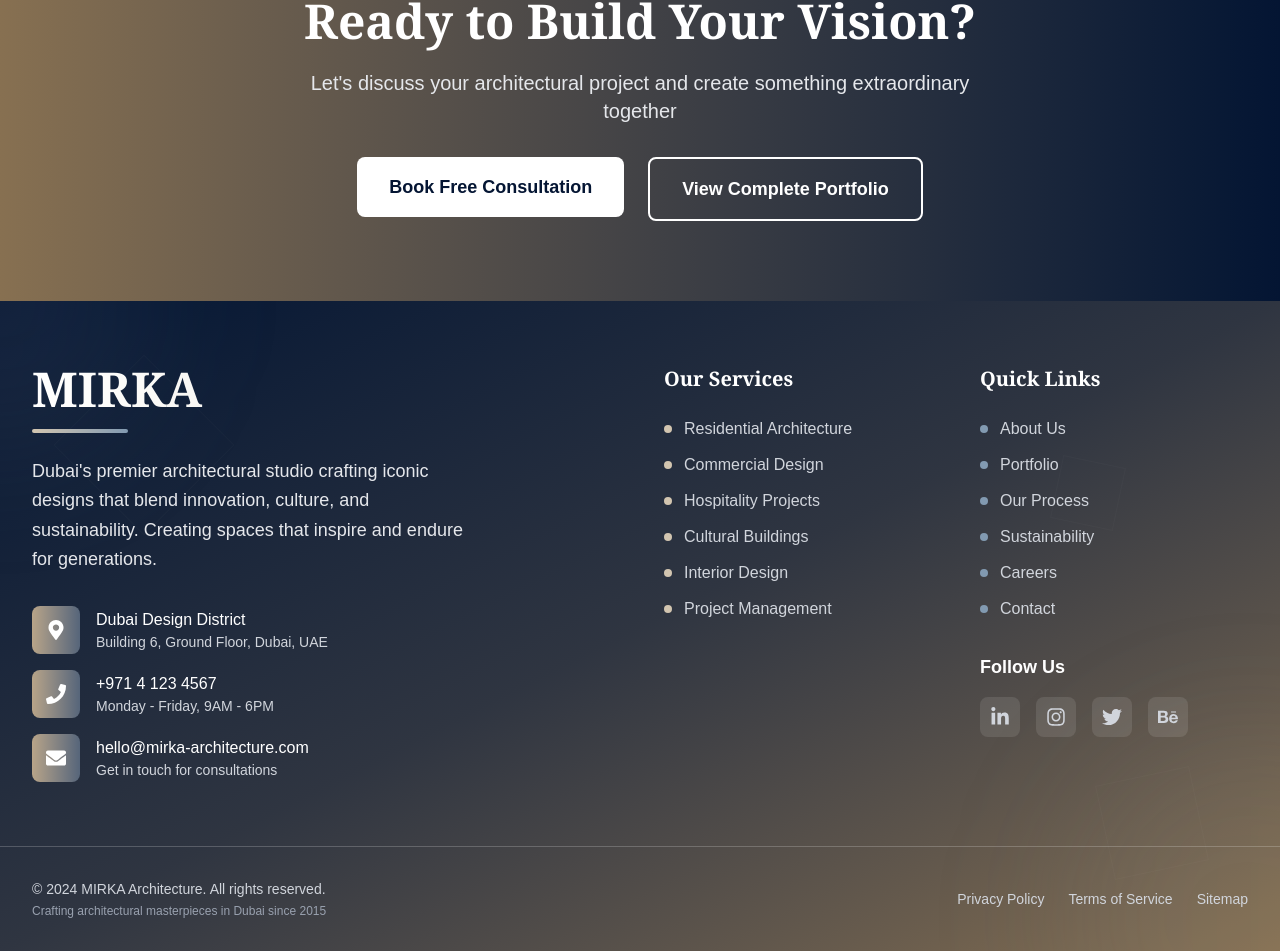
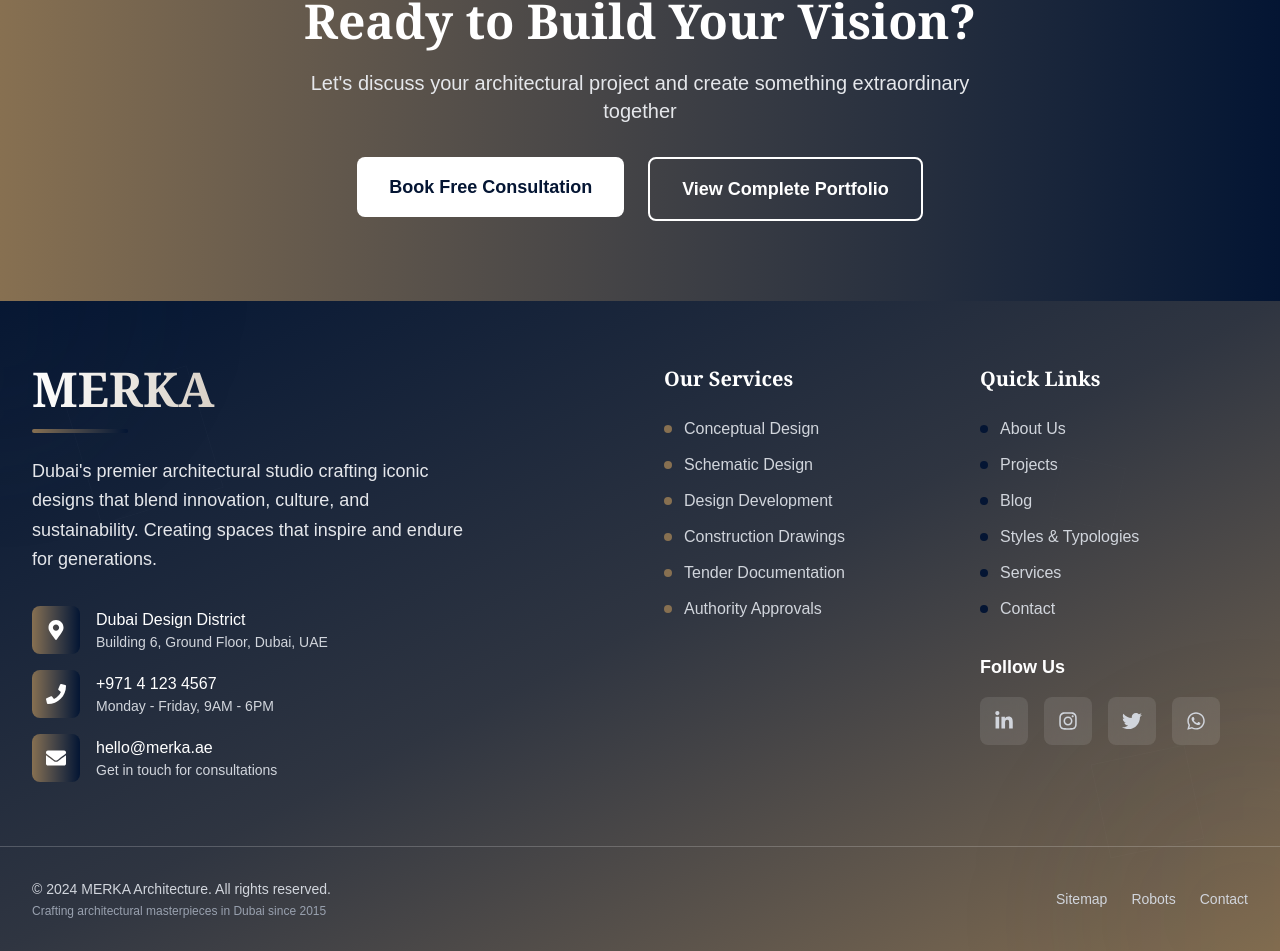
Before and after one commit to alisaghir1/merka, a Next.js app in the folder merka/: page / in a window 1280 px wide. Shown: the part 4201-5152 px from the top of the page. Built offline with nearby package versions, Linux system fonts and the light colour scheme; a web font is replaced by a local one.

Commit message:
edited the the footer again

```diff
--- a/merka/app/components/Footer.js
+++ b/merka/app/components/Footer.js
@@ -1,18 +1,19 @@
-import { FaLinkedinIn, FaInstagram, FaTwitter, FaBehance, FaMapMarkerAlt, FaPhone, FaEnvelope } from 'react-icons/fa'
+import { FaLinkedinIn, FaInstagram, FaTwitter, FaWhatsapp, FaMapMarkerAlt, FaPhone, FaEnvelope } from 'react-icons/fa'
+import Link from 'next/link'
 
 export default function Footer() {
   return (
-    <footer className="relative bg-gradient-to-br from-primary-900 via-primary-800 to-secondary-900 text-white overflow-hidden">
+    <footer className="relative bg-gradient-to-br from-[#041533] via-[#2f3541] to-[#877051] text-white overflow-hidden">
       {/* Animated Background Elements */}
       <div className="absolute inset-0 overflow-hidden">
-        <div className="absolute -top-40 -left-40 w-80 h-80 bg-gradient-to-r from-secondary-500/10 to-primary-500/10 rounded-full blur-3xl"></div>
-        <div className="absolute -bottom-40 -right-40 w-96 h-96 bg-gradient-to-r from-primary-500/10 to-secondary-500/10 rounded-full blur-3xl"></div>
+        <div className="absolute -top-40 -left-40 w-80 h-80 bg-gradient-to-r from-[#877051]/10 to-[#041533]/10 rounded-full blur-3xl animate-pulse"></div>
+        <div className="absolute -bottom-40 -right-40 w-96 h-96 bg-gradient-to-r from-[#041533]/10 to-[#877051]/10 rounded-full blur-3xl animate-pulse delay-1000"></div>
 
         {/* Architectural Grid Pattern */}
         <div className="absolute inset-0 opacity-10">
-          <div className="absolute top-20 left-20 w-32 h-32 border border-white/20 rotate-45"></div>
-          <div className="absolute bottom-20 right-20 w-24 h-24 border border-white/20 -rotate-12"></div>
-          <div className="absolute top-40 right-40 w-16 h-16 border border-white/20 rotate-12"></div>
+          <div className="absolute top-20 left-20 w-32 h-32 border border-white/20 rotate-45 animate-spin" style={{animationDuration: '20s'}}></div>
+          <div className="absolute bottom-20 right-20 w-24 h-24 border border-white/20 -rotate-12 animate-bounce" style={{animationDuration: '3s'}}></div>
+          <div className="absolute top-40 right-40 w-16 h-16 border border-white/20 rotate-12 animate-pulse" style={{animationDuration: '4s'}}></div>
         </div>
       </div>
 
@@ -24,43 +25,45 @@ export default function Footer() {
             {/* Company Info */}
             <div className="lg:col-span-2">
               <div className="mb-8">
-                <h2 className="text-4xl md:text-5xl font-serif font-bold mb-4 bg-gradient-to-r from-white to-secondary-200 bg-clip-text text-transparent">
-                  MIRKA
-                </h2>
-                <div className="w-24 h-1 bg-gradient-to-r from-secondary-400 to-primary-400 rounded-full mb-6"></div>
+                <Link href="/" className="block">
+                  <h2 className="text-4xl md:text-5xl font-serif font-bold mb-4 bg-gradient-to-r from-white to-[#877051] bg-clip-text text-transparent hover:scale-105 transition-transform duration-300 cursor-pointer">
+                    MERKA
+                  </h2>
+                </Link>
+                <div className="w-24 h-1 bg-gradient-to-r from-[#877051] to-[#041533] rounded-full mb-6"></div>
                 <p className="text-lg text-gray-200 leading-relaxed max-w-md">
-                  Dubai's premier architectural studio crafting iconic designs that blend innovation, culture, and sustainability. Creating spaces that inspire and endure for generations.
+                  Dubai&apos;s premier architectural studio crafting iconic designs that blend innovation, culture, and sustainability. Creating spaces that inspire and endure for generations.
                 </p>
               </div>
 
               {/* Contact Info */}
               <div className="space-y-4">
                 <div className="flex items-center group cursor-pointer">
-                  <div className="w-12 h-12 bg-gradient-to-r from-secondary-600 to-primary-600 rounded-lg flex items-center justify-center mr-4 group-hover:scale-110 transition-transform duration-300">
+                  <div className="w-12 h-12 bg-gradient-to-r from-[#877051] to-[#041533] rounded-lg flex items-center justify-center mr-4 group-hover:scale-110 group-hover:rotate-3 transition-all duration-300">
                     <FaMapMarkerAlt className="w-5 h-5 text-white" />
                   </div>
                   <div>
-                    <p className="text-white font-medium">Dubai Design District</p>
+                    <p className="text-white font-medium group-hover:text-[#877051] transition-colors duration-300">Dubai Design District</p>
                     <p className="text-gray-300 text-sm">Building 6, Ground Floor, Dubai, UAE</p>
                   </div>
                 </div>
 
                 <div className="flex items-center group cursor-pointer">
-                  <div className="w-12 h-12 bg-gradient-to-r from-secondary-600 to-primary-600 rounded-lg flex items-center justify-center mr-4 group-hover:scale-110 transition-transform duration-300">
+                  <div className="w-12 h-12 bg-gradient-to-r from-[#877051] to-[#041533] rounded-lg flex items-center justify-center mr-4 group-hover:scale-110 group-hover:rotate-3 transition-all duration-300">
                     <FaPhone className="w-5 h-5 text-white" />
                   </div>
                   <div>
-                    <p className="text-white font-medium">+971 4 123 4567</p>
+                    <p className="text-white font-medium group-hover:text-[#877051] transition-colors duration-300">+971 4 123 4567</p>
                     <p className="text-gray-300 text-sm">Monday - Friday, 9AM - 6PM</p>
                   </div>
                 </div>
 
                 <div className="flex items-center group cursor-pointer">
-                  <div className="w-12 h-12 bg-gradient-to-r from-secondary-600 to-primary-600 rounded-lg flex items-center justify-center mr-4 group-hover:scale-110 transition-transform duration-300">
+                  <div className="w-12 h-12 bg-gradient-to-r from-[#877051] to-[#041533] rounded-lg flex items-center justify-center mr-4 group-hover:scale-110 group-hover:rotate-3 transition-all duration-300">
                     <FaEnvelope className="w-5 h-5 text-white" />
                   </div>
                   <div>
-                    <p className="text-white font-medium">hello@mirka-architecture.com</p>
+                    <p className="text-white font-medium group-hover:text-[#877051] transition-colors duration-300">hello@merka.ae</p>
                     <p className="text-gray-300 text-sm">Get in touch for consultations</p>
                   </div>
                 </div>
@@ -72,18 +75,18 @@ export default function Footer() {
               <h3 className="text-xl font-serif font-bold mb-6 text-white">Our Services</h3>
               <ul className="space-y-3">
                 {[
-                  'Residential Architecture',
-                  'Commercial Design',
-                  'Hospitality Projects',
-                  'Cultural Buildings',
-                  'Interior Design',
-                  'Project Management',
+                  { name: 'Conceptual Design', link: '/services/conceptual-design' },
+                  { name: 'Schematic Design', link: '/services/schematic-design' },
+                  { name: 'Design Development', link: '/services/design-development' },
+                  { name: 'Construction Drawings', link: '/services/construction-drawings' },
+                  { name: 'Tender Documentation', link: '/services/tender-documentation' },
+                  { name: 'Authority Approvals', link: '/services/authority-approvals' }
                 ].map((service, index) => (
                   <li key={index}>
-                    <a href="#" className="text-gray-300 hover:text-white hover:translate-x-2 transition-all duration-300 flex items-center group">
-                      <span className="w-2 h-2 bg-secondary-400 rounded-full mr-3 group-hover:scale-150 transition-transform duration-300"></span>
-                      {service}
-                    </a>
+                    <Link href={service.link} className="text-gray-300 hover:text-white hover:translate-x-2 transition-all duration-300 flex items-center group">
+                      <span className="w-2 h-2 bg-[#877051] rounded-full mr-3 group-hover:scale-150 transition-transform duration-300"></span>
+                      {service.name}
+                    </Link>
                   </li>
                 ))}
               </ul>
@@ -94,18 +97,18 @@ export default function Footer() {
               <h3 className="text-xl font-serif font-bold mb-6 text-white">Quick Links</h3>
               <ul className="space-y-3 mb-8">
                 {[
-                  'About Us',
-                  'Portfolio',
-                  'Our Process',
-                  'Sustainability',
-                  'Careers',
-                  'Contact'
+                  { name: 'About Us', link: '/about' },
+                  { name: 'Projects', link: '/projects' },
+                  { name: 'Blog', link: '/blog' },
+                  { name: 'Styles & Typologies', link: '/styles-and-typologies' },
+                  { name: 'Services', link: '/services' },
+                  { name: 'Contact', link: '/contact' }
                 ].map((link, index) => (
                   <li key={index}>
-                    <a href="#" className="text-gray-300 hover:text-white hover:translate-x-2 transition-all duration-300 flex items-center group">
-                      <span className="w-2 h-2 bg-primary-400 rounded-full mr-3 group-hover:scale-150 transition-transform duration-300"></span>
-                      {link}
-                    </a>
+                    <Link href={link.link} className="text-gray-300 hover:text-white hover:translate-x-2 transition-all duration-300 flex items-center group">
+                      <span className="w-2 h-2 bg-[#041533] rounded-full mr-3 group-hover:scale-150 transition-transform duration-300"></span>
+                      {link.name}
+                    </Link>
                   </li>
                 ))}
               </ul>
@@ -115,15 +118,17 @@ export default function Footer() {
                 <h4 className="text-lg font-semibold mb-4 text-white">Follow Us</h4>
                 <div className="flex gap-4">
                   {[
-                    { Icon: FaLinkedinIn, link: '#' },
-                    { Icon: FaInstagram, link: '#' },
-                    { Icon: FaTwitter, link: '#' },
-                    { Icon: FaBehance, link: '#' }
-                  ].map(({ Icon, link }, index) => (
+                    { Icon: FaLinkedinIn, link: 'https://linkedin.com/company/merka-architecture', color: 'hover:bg-blue-600' },
+                    { Icon: FaInstagram, link: 'https://instagram.com/merka.architecture', color: 'hover:bg-pink-600' },
+                    { Icon: FaTwitter, link: 'https://twitter.com/merka_arch', color: 'hover:bg-blue-400' },
+                    { Icon: FaWhatsapp, link: 'https://wa.me/971501234567', color: 'hover:bg-green-600' }
+                  ].map(({ Icon, link, color }, index) => (
                     <a
                       key={index}
                       href={link}
-                      className="w-10 h-10 bg-white/10 hover:bg-gradient-to-r hover:from-secondary-600 hover:to-primary-600 rounded-lg flex items-center justify-center transition-all duration-300 hover:scale-110 hover:-translate-y-1 group"
+                      target="_blank"
+                      rel="noopener noreferrer"
+                      className={`w-12 h-12 bg-white/10 backdrop-blur-sm rounded-lg flex items-center justify-center transition-all duration-300 hover:scale-110 hover:-translate-y-1 group ${color}`}
                     >
                       <Icon className="w-5 h-5 text-gray-300 group-hover:text-white transition-colors duration-300" />
                     </a>
@@ -140,7 +145,7 @@ export default function Footer() {
             <div className="flex flex-col lg:flex-row justify-between items-center gap-4">
               <div className="text-center lg:text-left">
                 <p className="text-gray-300 text-sm">
-                  © 2024 MIRKA Architecture. All rights reserved.
+                  © 2024 MERKA Architecture. All rights reserved.
                 </p>
                 <p className="text-gray-400 text-xs mt-1">
                   Crafting architectural masterpieces in Dubai since 2015
@@ -148,9 +153,9 @@ export default function Footer() {
               </div>
 
               <div className="flex items-center gap-6 text-sm text-gray-300">
-                <a href="#" className="hover:text-white transition-colors duration-300">Privacy Policy</a>
-                <a href="#" className="hover:text-white transition-colors duration-300">Terms of Service</a>
-                <a href="#" className="hover:text-white transition-colors duration-300">Sitemap</a>
+                <Link href="/sitemap.xml" className="hover:text-white hover:scale-105 transition-all duration-300">Sitemap</Link>
+                <Link href="/robots.txt" className="hover:text-white hover:scale-105 transition-all duration-300">Robots</Link>
+                <Link href="/contact" className="hover:text-white hover:scale-105 transition-all duration-300">Contact</Link>
               </div>
             </div>
           </div>
```
